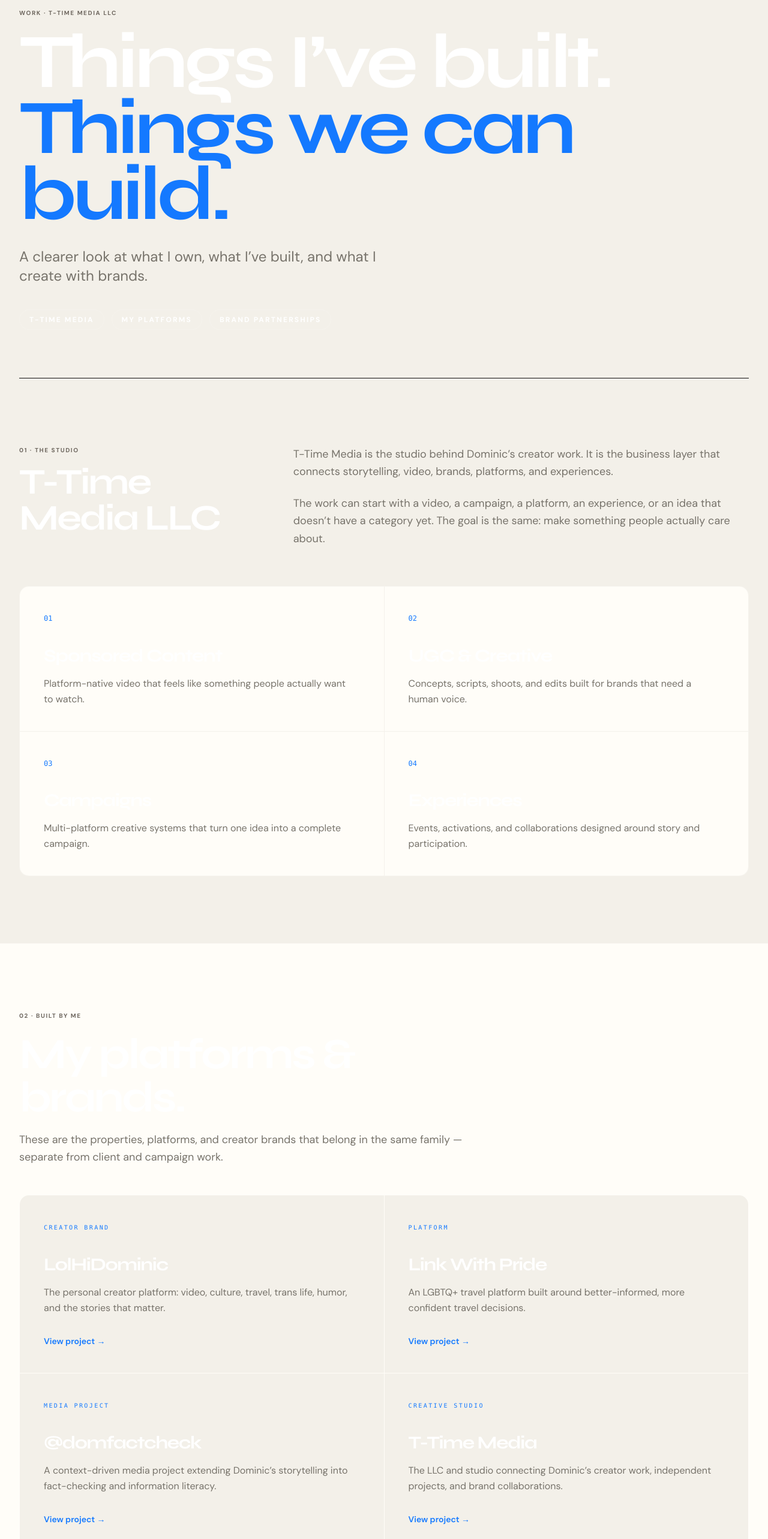
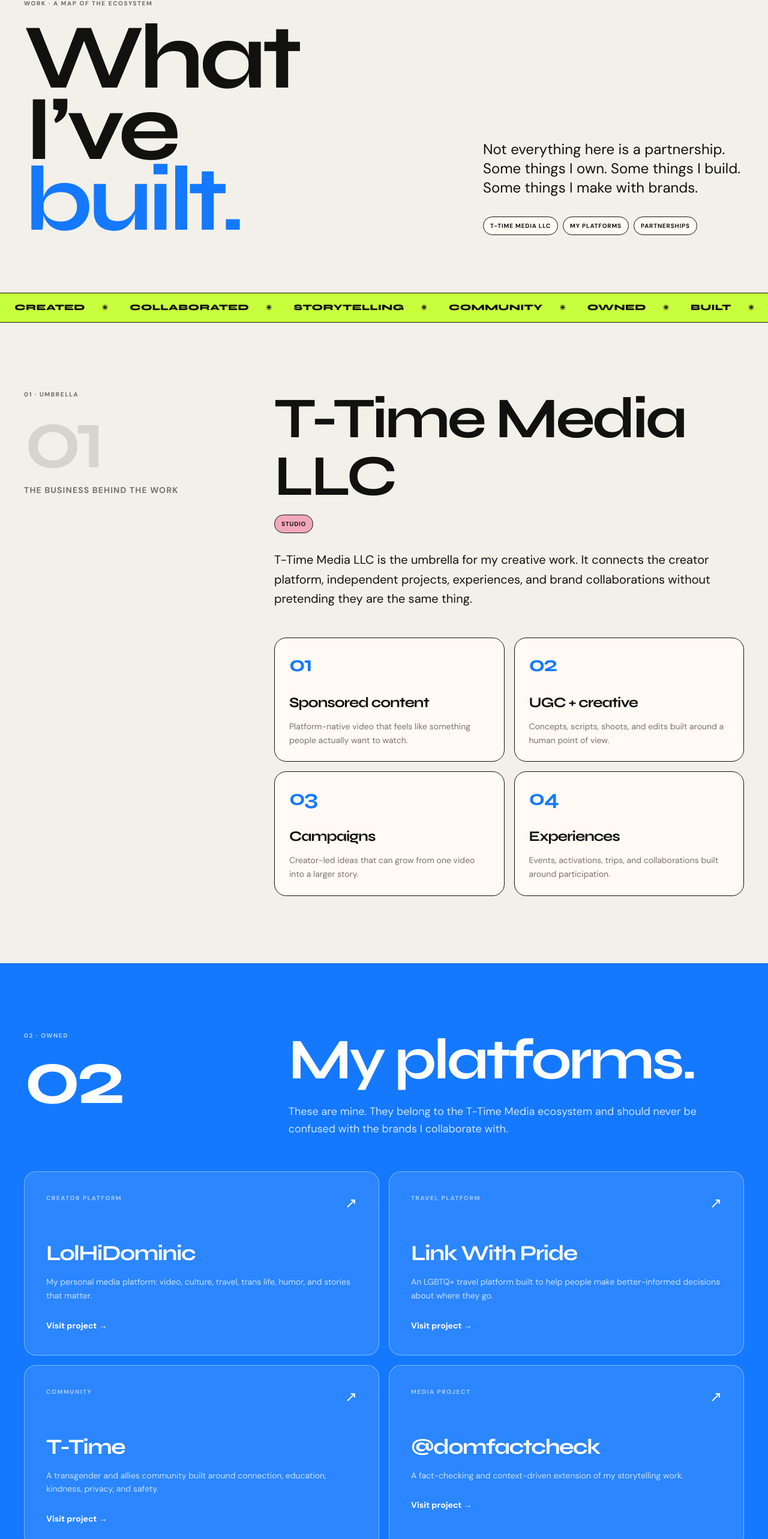
Before and after one commit to rageinstall/lolhidominic.com, a Next.js app: page /work-with-me in a window 1280 px wide. Shown: the part 157-2723 px from the top of the page at 60% size. Built offline with nearby package versions, Linux system fonts and the light colour scheme.

Commit message:
Rebuild work page with clear ownership and partnership hierarchy

```diff
--- a/app/work-with-me/page.tsx
+++ b/app/work-with-me/page.tsx
@@ -4,71 +4,91 @@
 
 export const metadata: Metadata = {
   title: "Work",
-  description: "The platforms, brands, campaigns, and creative work built by Dominic Pérignon through T-Time Media LLC.",
-  openGraph: { title: `Work | ${site.shortName}`, description: "The platforms, brands, campaigns, and creative work built by Dominic Pérignon.", url: `${site.url}/work-with-me`, type: "website" },
+  description: "A clear view of Dominic Pérignon's studio, owned platforms, and brand partnerships.",
+  openGraph: { title: `Work | ${site.shortName}`, description: "Studio, platforms, brands, and campaigns by Dominic Pérignon.", url: `${site.url}/work-with-me`, type: "website" },
   alternates: { canonical: "/work-with-me" },
 };
 
-const formats = [
-  ["Sponsored Content", "Platform-native video that feels like something people actually want to watch."],
-  ["UGC & Creative", "Concepts, scripts, shoots, and edits built for brands that need a human voice."],
-  ["Campaigns", "Multi-platform creative systems that turn one idea into a complete campaign."],
-  ["Experiences", "Events, activations, and collaborations designed around story and participation."],
+const studioServices = [
+  ["Sponsored content", "Platform-native video that feels like something people actually want to watch."],
+  ["UGC + creative", "Concepts, scripts, shoots, and edits built around a human point of view."],
+  ["Campaigns", "Creator-led ideas that can grow from one video into a larger story."],
+  ["Experiences", "Events, activations, trips, and collaborations built around participation."],
+];
+
+const platforms = [
+  { title: "LolHiDominic", type: "Creator platform", body: "My personal media platform: video, culture, travel, trans life, humor, and stories that matter.", href: "https://instagram.com/lolhidominic", external: true },
+  { title: "Link With Pride", type: "Travel platform", body: "An LGBTQ+ travel platform built to help people make better-informed decisions about where they go.", href: "/link-with-pride" },
+  { title: "T-Time", type: "Community", body: "A transgender and allies community built around connection, education, kindness, privacy, and safety.", href: "/t-time-media" },
+  { title: "@domfactcheck", type: "Media project", body: "A fact-checking and context-driven extension of my storytelling work.", href: "https://instagram.com/domfactcheck", external: true },
+];
+
+const partnerships = [
+  { title: "DC Pride → WorldPride DC", type: "Cultural campaign · 2024 → 2025", body: "Two years. One evolving story. A personal point of view carried from DC Pride into WorldPride.", href: "/work/dc-pride-worldpride", featured: true },
+  { title: "Fossil — Made For This", type: "Brand campaign", body: "A creator-led campaign built around identity, creativity, presence, and the question of what we are made for.", href: "/work/fossil-made-for-this" },
+  { title: "Portland Pride 2024", type: "Destination campaign", body: "A Pride trip turned into a city story about queer community, local culture, and lived experience.", href: "/work/portland-pride" },
+  { title: "POIZON", type: "Brand campaign", body: "Fashion, sneaker, and giveaway content built around personal style and audience participation.", href: "/work/poizon" },
+  { title: "ThreadBeast", type: "Brand partnership", body: "A fashion creator partnership spanning multiple campaigns and years of content.", href: "/work/threadbeast" },
 ];
 
 export default function WorkWithMePage() {
-  return <div className="bg-bg text-ink">
-    <section className="mx-auto max-w-[1320px] px-6 pb-16 pt-16 md:px-8 md:pb-20 md:pt-24">
-      <p className="eyebrow mb-5">Work · T-Time Media LLC</p>
-      <h1 className="max-w-5xl font-display text-[clamp(4rem,10vw,8.5rem)] font-black leading-[0.86] tracking-[-0.06em] text-white">Things I’ve built.<br /><span className="text-blue">Things we can build.</span></h1>
-      <p className="mt-8 max-w-2xl text-xl leading-relaxed text-ink-muted md:text-2xl">A clearer look at what I own, what I’ve built, and what I create with brands.</p>
-      <div className="mt-10 flex flex-wrap gap-3 text-xs font-bold uppercase tracking-[0.18em]">
-        <a href="#studio" className="rounded-full border border-white/15 px-4 py-2 text-white transition hover:border-blue hover:text-blue">T-Time Media</a>
-        <a href="#platforms" className="rounded-full border border-white/15 px-4 py-2 text-white transition hover:border-blue hover:text-blue">My Platforms</a>
-        <a href="#partnerships" className="rounded-full border border-white/15 px-4 py-2 text-white transition hover:border-blue hover:text-blue">Brand Partnerships</a>
+  return (
+    <div className="bg-bg text-ink">
+      <section className="mx-auto max-w-[1440px] px-5 pb-16 pt-14 md:px-10 md:pb-24 md:pt-20">
+        <p className="eyebrow mb-6">Work · a map of the ecosystem</p>
+        <div className="grid gap-10 lg:grid-cols-[1.25fr_.75fr] lg:items-end">
+          <h1 className="font-display text-[clamp(4.8rem,12vw,10.5rem)] font-black leading-[.77] tracking-[-.075em]">What I’ve<br /><span className="text-blue">built.</span></h1>
+          <div className="max-w-xl"><p className="text-xl leading-relaxed md:text-2xl">Not everything here is a partnership. Some things I own. Some things I build. Some things I make with brands.</p><div className="mt-8 flex flex-wrap gap-2"><a href="#studio" className="tag">T-Time Media LLC</a><a href="#platforms" className="tag">My platforms</a><a href="#partnerships" className="tag">Partnerships</a></div></div>
         </div>
       </section>
 
-    <div className="mx-auto max-w-[1320px] px-6 md:px-8"><div className="rule" /></div>
+      <div className="marquee"><div className="marquee-track"><div className="flex">{["owned","built","created","collaborated","storytelling","community","owned","built","created","collaborated","storytelling","community"].map((item, i) => <span className="marquee-item" key={`${item}-${i}`}>{item}</span>)}</div></div></div>
 
-    <section id="studio" className="mx-auto max-w-[1320px] px-6 py-20 md:px-8 md:py-28">
-      <div className="grid gap-12 lg:grid-cols-[0.7fr_1.3fr]">
-        <div><p className="eyebrow mb-4">01 · The studio</p><h2 className="font-display text-4xl font-black tracking-tight text-white md:text-6xl">T-Time Media LLC</h2></div>
-        <div className="max-w-3xl space-y-6 text-lg leading-relaxed text-ink-muted"><p>T-Time Media is the studio behind Dominic’s creator work. It is the business layer that connects storytelling, video, brands, platforms, and experiences.</p><p>The work can start with a video, a campaign, a platform, an experience, or an idea that doesn’t have a category yet. The goal is the same: make something people actually care about.</p></div>
+      <section id="studio" className="mx-auto max-w-[1440px] px-5 py-20 md:px-10 md:py-28">
+        <div className="grid gap-10 lg:grid-cols-[.65fr_1.35fr]">
+          <div><p className="eyebrow mb-4">01 · Umbrella</p><div className="section-number">01</div><p className="mt-5 max-w-xs text-sm font-bold uppercase tracking-[.08em] text-ink-muted">The business behind the work</p></div>
+          <div>
+            <div className="flex flex-wrap items-baseline gap-4"><h2 className="font-display text-5xl font-black tracking-[-.055em] md:text-8xl">T-Time Media LLC</h2><span className="tag bg-pink">studio</span></div>
+            <p className="mt-7 max-w-3xl text-xl leading-relaxed">T-Time Media LLC is the umbrella for my creative work. It connects the creator platform, independent projects, experiences, and brand collaborations without pretending they are the same thing.</p>
+            <div className="mt-12 grid gap-4 sm:grid-cols-2">
+              {studioServices.map(([title, body], i) => <div key={title} className="card p-6"><span className="font-display text-4xl font-black text-blue">0{i + 1}</span><h3 className="mt-7 font-display text-2xl font-black">{title}</h3><p className="mt-3 text-sm leading-relaxed text-ink-muted">{body}</p></div>)}
             </div>
-      <div className="mt-16 grid gap-px overflow-hidden rounded-2xl border border-white/10 bg-white/10 md:grid-cols-2">
-        {formats.map(([title, body], i) => <div key={title} className="bg-surface p-8 md:p-10"><span className="font-mono text-xs text-blue">0{i + 1}</span><h3 className="mt-8 font-display text-3xl font-black text-white">{title}</h3><p className="mt-4 max-w-lg leading-relaxed text-ink-muted">{body}</p></div>)}
-      </div>
-    </section>
-
-    <section id="platforms" className="border-y border-white/10 bg-surface">
-      <div className="mx-auto max-w-[1320px] px-6 py-20 md:px-8 md:py-28">
-        <div className="mb-12 max-w-3xl"><p className="eyebrow mb-5">02 · Built by me</p><h2 className="font-display text-5xl font-black tracking-tight text-white md:text-7xl">My platforms & brands.</h2><p className="mt-5 text-lg leading-relaxed text-ink-muted">These are the properties, platforms, and creator brands that belong in the same family — separate from client and campaign work.</p></div>
-        <div className="grid gap-px overflow-hidden rounded-2xl border border-white/10 bg-white/10 md:grid-cols-2">
-          <Project title="LolHiDominic" type="Creator brand" body="The personal creator platform: video, culture, travel, trans life, humor, and the stories that matter." href="https://instagram.com/lolhidominic" external />
-          <Project title="Link With Pride" type="Platform" body="An LGBTQ+ travel platform built around better-informed, more confident travel decisions." href="/link-with-pride" />
-          <Project title="@domfactcheck" type="Media project" body="A context-driven media project extending Dominic’s storytelling into fact-checking and information literacy." href="https://instagram.com/domfactcheck" external />
-          <Project title="T-Time Media" type="Creative studio" body="The LLC and studio connecting Dominic’s creator work, independent projects, and brand collaborations." href="/t-time-media" />
           </div>
         </div>
       </section>
 
-    <section id="partnerships" className="mx-auto max-w-[1320px] px-6 py-20 md:px-8 md:py-28">
-      <div className="mb-12 max-w-3xl"><p className="eyebrow mb-5">03 · With brands</p><h2 className="font-display text-5xl font-black tracking-tight text-white md:text-7xl">Brand partnerships.</h2><p className="mt-5 text-lg leading-relaxed text-ink-muted">Campaigns and collaborations I’ve created with brands, destinations, and organizations. Each case study shows the idea, the execution, and the documented results we can verify.</p></div>
-      <div className="grid gap-px overflow-hidden rounded-2xl border border-white/10 bg-white/10 md:grid-cols-2">
-        <Project title="Fossil — Made For This" type="Brand campaign" body="A cinematic creator film built around Dominic’s story, creativity, presence, and the question of what we were made for." href="/work/fossil-made-for-this" />
-        <Project title="POIZON" type="Brand campaign" body="Sneaker, fashion, and giveaway content built around personal style and audience participation, with 335K+ documented views across featured assets." href="/work/poizon" />
-        <Project title="ThreadBeast" type="Brand partnership" body="A long-running fashion creator partnership spanning 2022–2025, with 272K+ documented views across featured assets." href="/work/threadbeast" />
-        <Project title="Portland Pride 2024" type="Destination campaign" body="A creator-led Pride trip turned into a city story about queer community, local culture, and lived experience — including a documented 1M+ view feature." href="/work/portland-pride" />
-        <Project title="DC Pride → WorldPride DC" type="Cultural campaign · 2024 → 2025" body="A two-year Pride storytelling case study — from a first DC Pride experience to WorldPride DC, with documented social performance and an evolving personal point of view." href="/work/dc-pride-worldpride" />
+      <section id="platforms" className="border-y border-black/15 bg-blue px-5 py-20 text-white md:px-10 md:py-28">
+        <div className="mx-auto max-w-[1440px]">
+          <div className="grid gap-8 lg:grid-cols-[.7fr_1.3fr]">
+            <div><p className="mb-4 text-[10px] font-extrabold uppercase tracking-[.16em] text-white/70">02 · Owned</p><div className="font-display text-[clamp(5rem,10vw,9rem)] font-black leading-[.75] tracking-[-.07em]">02</div></div>
+            <div><h2 className="font-display text-5xl font-black tracking-[-.055em] md:text-8xl">My platforms.</h2><p className="mt-6 max-w-3xl text-lg leading-relaxed text-white/80">These are mine. They belong to the T-Time Media ecosystem and should never be confused with the brands I collaborate with.</p></div>
+          </div>
+          <div className="mt-14 grid gap-4 md:grid-cols-2">
+            {platforms.map((item) => <Project key={item.title} {...item} dark />)}
+          </div>
         </div>
       </section>
 
-    <section className="bg-blue px-6 py-20 text-bg md:px-8 md:py-28"><div className="mx-auto max-w-[1320px]"><p className="mb-4 font-mono text-[11px] font-bold uppercase tracking-[0.24em]">Let’s work</p><h2 className="max-w-4xl font-display text-5xl font-black leading-none md:text-7xl">I like making things that didn’t exist before.</h2><Link href="/contact" className="mt-8 inline-flex rounded-full bg-bg px-7 py-4 text-sm font-bold text-white transition hover:bg-white hover:text-bg">Start a conversation →</Link></div></section>
-  </div>;
+      <section id="partnerships" className="mx-auto max-w-[1440px] px-5 py-20 md:px-10 md:py-28">
+        <div className="grid gap-10 lg:grid-cols-[.65fr_1.35fr]">
+          <div><p className="eyebrow mb-4">03 · Collaborations</p><div className="section-number">03</div><p className="mt-5 max-w-xs text-sm font-bold uppercase tracking-[.08em] text-ink-muted">Work made with other people</p></div>
+          <div>
+            <h2 className="font-display text-5xl font-black tracking-[-.055em] md:text-8xl">Brand partnerships.</h2>
+            <p className="mt-6 max-w-3xl text-lg leading-relaxed text-ink-muted">Campaigns, destinations, organizations, and collaborations. These are external partnerships — separate from the platforms I own.</p>
+            <div className="mt-12 grid gap-4">
+              {partnerships.map((item) => <Link key={item.title} href={item.href} className={`work-card group block p-7 md:p-9 ${item.featured ? "bg-pink" : ""}`}><div className="flex items-start justify-between gap-6"><span className="text-[10px] font-extrabold uppercase tracking-[.16em] opacity-65">{item.type}</span><span className="arrow text-2xl">↗</span></div><div className="mt-16 md:flex md:items-end md:justify-between md:gap-10"><h3 className="max-w-2xl font-display text-3xl font-black leading-[.94] md:text-5xl">{item.title}</h3><p className="mt-4 max-w-lg text-sm leading-relaxed opacity-75 md:mt-0">{item.body}</p></div><span className="mt-8 inline-block text-sm font-bold">View case study →</span></Link>)}
+            </div>
+          </div>
+        </div>
+      </section>
+
+      <section className="bg-lime px-5 py-20 md:px-10 md:py-28"><div className="mx-auto max-w-[1440px] grid gap-8 lg:grid-cols-[1fr_auto] lg:items-end"><div><p className="eyebrow mb-5">04 · Let’s make something</p><h2 className="max-w-5xl font-display text-5xl font-black leading-[.86] tracking-[-.06em] md:text-8xl">Bring me the idea. I’ll bring the story.</h2></div><Link href="/contact" className="btn-primary">Start a conversation ↗</Link></div></section>
+    </div>
+  );
 }
 
-function Project({ title, type, body, href, external = false }: { title: string; type: string; body: string; href: string; external?: boolean }) {
-  const content = <><span className="font-mono text-[10px] uppercase tracking-[0.24em] text-blue">{type}</span><h3 className="mt-8 font-display text-3xl font-black text-white">{title}</h3><p className="mt-4 leading-relaxed text-ink-muted">{body}</p><span className="mt-8 inline-block text-sm font-semibold text-blue">View project →</span></>;
-  return external ? <a href={href} target="_blank" rel="noreferrer" className="group bg-bg p-8 transition hover:bg-surface md:p-10">{content}</a> : <Link href={href as any} className="group bg-bg p-8 transition hover:bg-surface md:p-10">{content}</Link>;
+function Project({ title, type, body, href, external = false, dark = false }: { title: string; type: string; body: string; href: string; external?: boolean; dark?: boolean }) {
+  const content = <><div className="flex items-start justify-between gap-4"><span className={`text-[10px] font-extrabold uppercase tracking-[.16em] ${dark ? "text-white/60" : "text-blue"}`}>{type}</span><span className="arrow text-2xl">↗</span></div><h3 className="mt-12 font-display text-3xl font-black tracking-[-.04em] md:text-4xl">{title}</h3><p className={`mt-4 max-w-xl text-sm leading-relaxed ${dark ? "text-white/75" : "text-ink-muted"}`}>{body}</p><span className={`mt-7 inline-block text-sm font-bold ${dark ? "text-white" : "text-blue"}`}>Visit project →</span></>;
+  const classes = `work-card ${dark ? "border-white/40 bg-white/10 text-white hover:bg-white/15" : ""} rounded-[20px] p-7 md:p-9`;
+  return external ? <a href={href} target="_blank" rel="noreferrer" className={classes}>{content}</a> : <Link href={href as any} className={classes}>{content}</Link>;
 }
```
Lines whose indentation alone changed are shown as unchanged.
